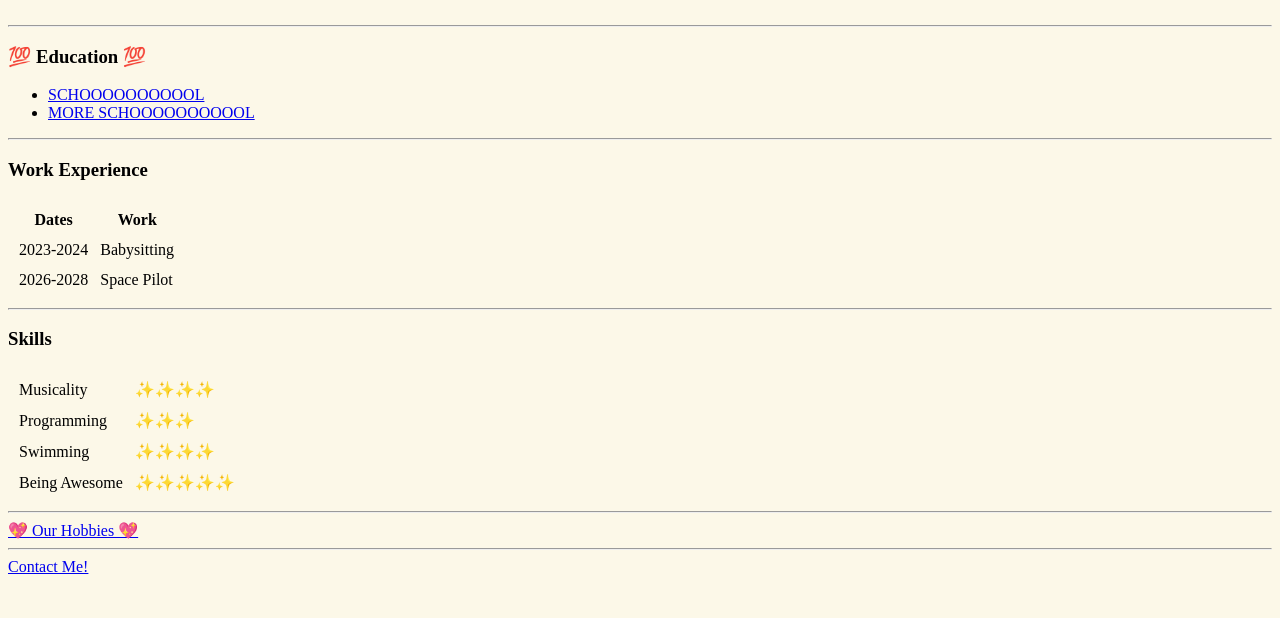
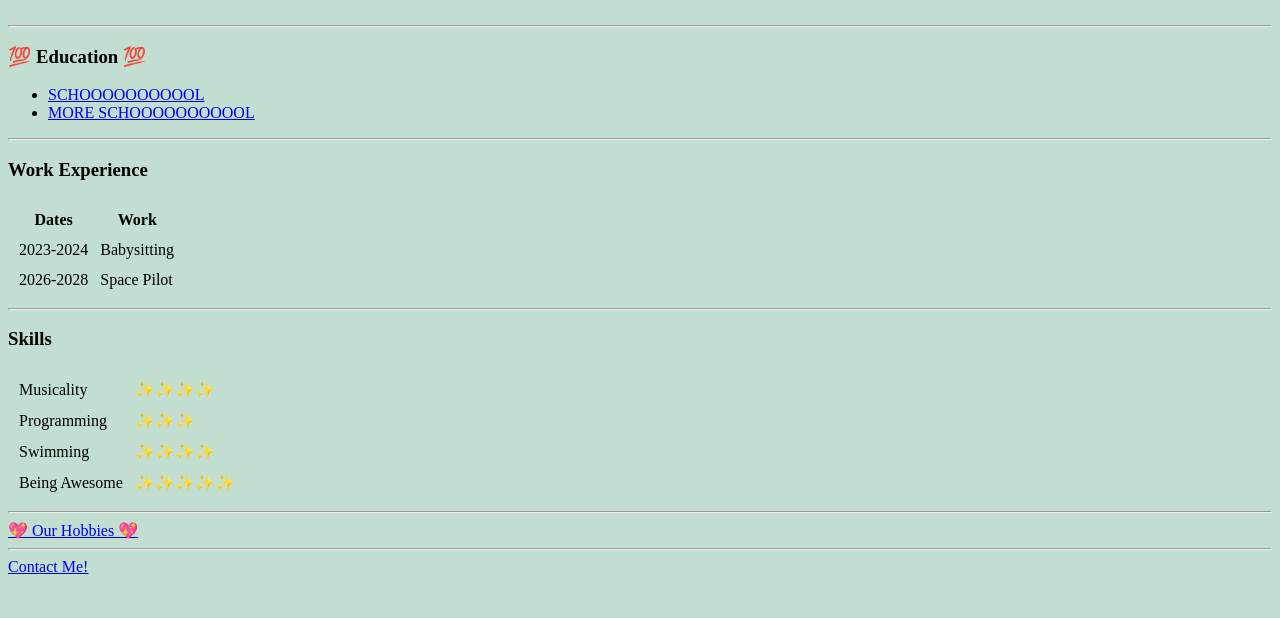
Before and after one commit to aprzhang/webDev, a plain HTML site: page index.html in a window 1280 px wide. Shown: the part 182-800 px from the top of the page. Drawn offline with Linux system fonts and the light colour scheme.

Commit message:
bgchange

```diff
--- a/index.html
+++ b/index.html
@@ -6,7 +6,7 @@
   <title>April & Lucas' Personal Site</title>
 </head>
 
-<body style="background-color: #FCF8E8;">
+<body style="background-color: #C2DED1;">
   <table cellspacing="20">
     <tr>
       <td>
```
